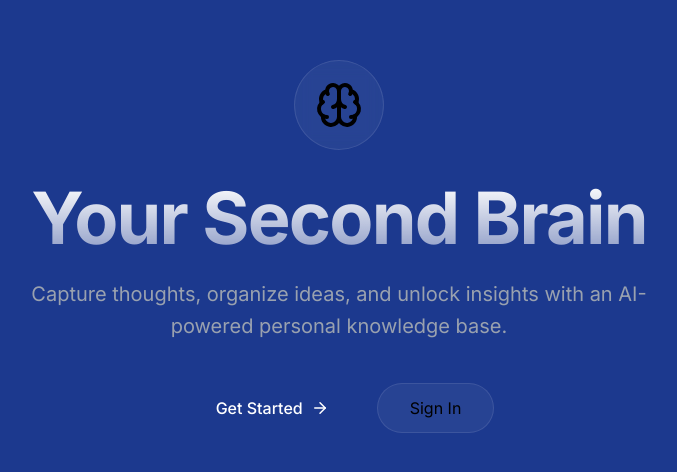
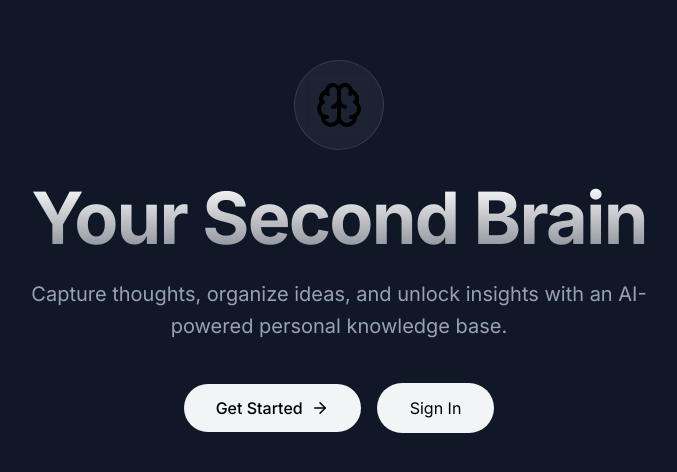
Before and after one commit to pankajyadav-dev/secondBrain, a Next.js app in the folder apps/web/: page / in a window 1280 px wide. Shown: the part 154-626 px from the top of the page, without its empty margins (301-978 px from the left). Built offline with nearby package versions, Linux system fonts and the light colour scheme.

Commit message:
update the landing page

```diff
--- a/apps/web/app/page.tsx
+++ b/apps/web/app/page.tsx
@@ -3,7 +3,7 @@ import { ArrowRight, Brain } from "lucide-react";
 
 export default function Home() {
   return (
-    <div className="flex min-h-screen flex-col items-center justify-center bg-blue-900 text-foreground relative overflow-hidden px-4 sm:px-6 lg:px-8">
+    <div className="flex min-h-screen flex-col items-center justify-center bg-gray-900 text-foreground relative overflow-hidden px-4 sm:px-6 lg:px-8">
       <div className="absolute inset-0 bg-[radial-gradient(ellipse_at_center,_var(--tw-gradient-stops))] from-primary/20 via-background to-background opacity-50 z-0" />
 
       <main className="relative z-10 text-center px-4 max-w-4xl mx-auto w-full">
@@ -18,26 +18,29 @@ export default function Home() {
         </h1>
 
         <p className="text-base sm:text-lg md:text-xl text-gray-400 mb-8 sm:mb-10 max-w-2xl mx-auto leading-relaxed px-4">
-          Capture thoughts, organize ideas, and unlock insights with an AI-powered personal knowledge base.
+          Capture thoughts, organize ideas, and unlock insights with an
+          AI-powered personal knowledge base.
         </p>
 
         <div className="flex flex-col sm:flex-row gap-3 sm:gap-4 justify-center items-center px-4">
           <Link
             href="/signup"
-            className="group w-full sm:w-auto px-6 sm:px-8 py-3 rounded-full bg-primary text-white font-medium hover:bg-primary/90 transition-all flex items-center justify-center gap-2"
+            className="group w-full sm:w-auto px-6 sm:px-8 py-3 rounded-full bg-gray-100 text-black font-medium hover:bg-primary/90 transition-all flex items-center justify-center gap-2"
           >
             Get Started
-            <ArrowRight size={18} className="group-hover:translate-x-1 transition-transform" />
+            <ArrowRight
+              size={18}
+              className="group-hover:translate-x-1 transition-transform"
+            />
           </Link>
           <Link
             href="/login"
-            className="w-full sm:w-auto px-6 sm:px-8 py-3 rounded-full bg-white/5 border border-white/10 hover:bg-white/10 transition-colors text-center"
+            className="w-full sm:w-auto px-6 sm:px-8 py-3 rounded-full bg-gray-100 border border-white/10 hover:bg-white/10 transition-colors text-center"
           >
             Sign In
           </Link>
         </div>
       </main>
-
     </div>
   );
 }
```
